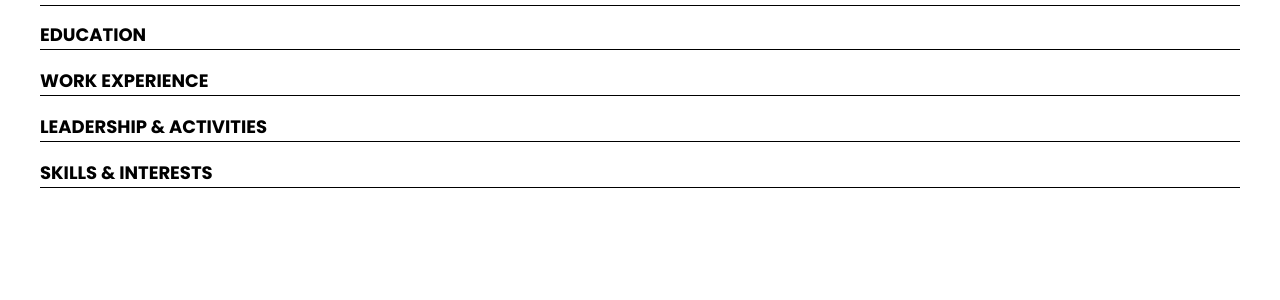
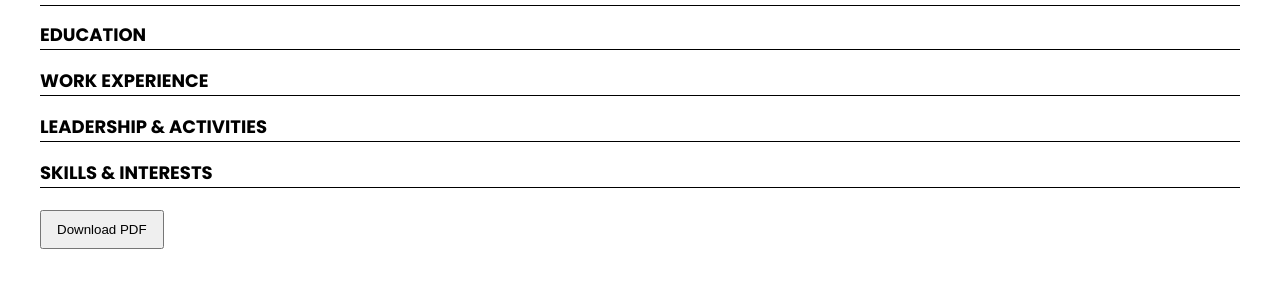
Before and after one commit to Naufal-Pinasthika/portfolio-maker, a Flask app: template templates/portfolio_template.html in a window 1280 px wide. Shown: the part 64-364 px from the top of the page. Run offline with Flask 2, Linux system fonts and the light colour scheme; the template is opened without the code that fills it, so the values that code supplies are empty; some libraries are stand-ins or nearby versions.

Commit message:
feat: add client-side pdf generation

```diff
--- /dev/null
+++ b/static/js/script.js
@@ -0,0 +1,15 @@
+document.getElementById("btn-generate")?.addEventListener("click", () => {
+  const element = document.getElementById("portfolio-content");
+  const opt = {
+    margin:       0.5,
+    filename:     "portfolio.pdf",
+    image:        { type: "jpeg", quality: 0.98 },
+    html2canvas:  { scale: 2, logging: true, useCORS: true },
+    jsPDF:        { unit: "in", format: "a4", orientation: "portrait" }
+  };
+  html2pdf().set(opt).from(element).save()
+    .catch(err => {
+      console.error("Gagal generate PDF:", err);
+      alert("Maaf, terjadi kesalahan saat generate PDF. Cek console untuk detail.");
+    });
+});
--- a/templates/portfolio_template.html
+++ b/templates/portfolio_template.html
@@ -77,8 +77,10 @@
       line-height: 0.001;
     }
   </style>
+  <script src="https://cdnjs.cloudflare.com/ajax/libs/html2pdf.js/0.10.1/html2pdf.bundle.min.js"></script>
 </head>
 <body>
+  <div id="portfolio-content">
     <!-- Header: Nama dan Kontak -->
     <div class="header">
       <h1>{{ name }}</h1>
@@ -182,5 +184,10 @@
         {{ skills }}
       </div>
     </div>
+  </div>
+  <button id="btn-generate" style="margin:20px 0; padding:10px 15px;">
+    Download PDF
+  </button>
+  <script src="{{ url_for('static', filename='js/script.js') }}"></script>
 </body>
 </html>
```
Lines whose indentation alone changed are shown as unchanged.
